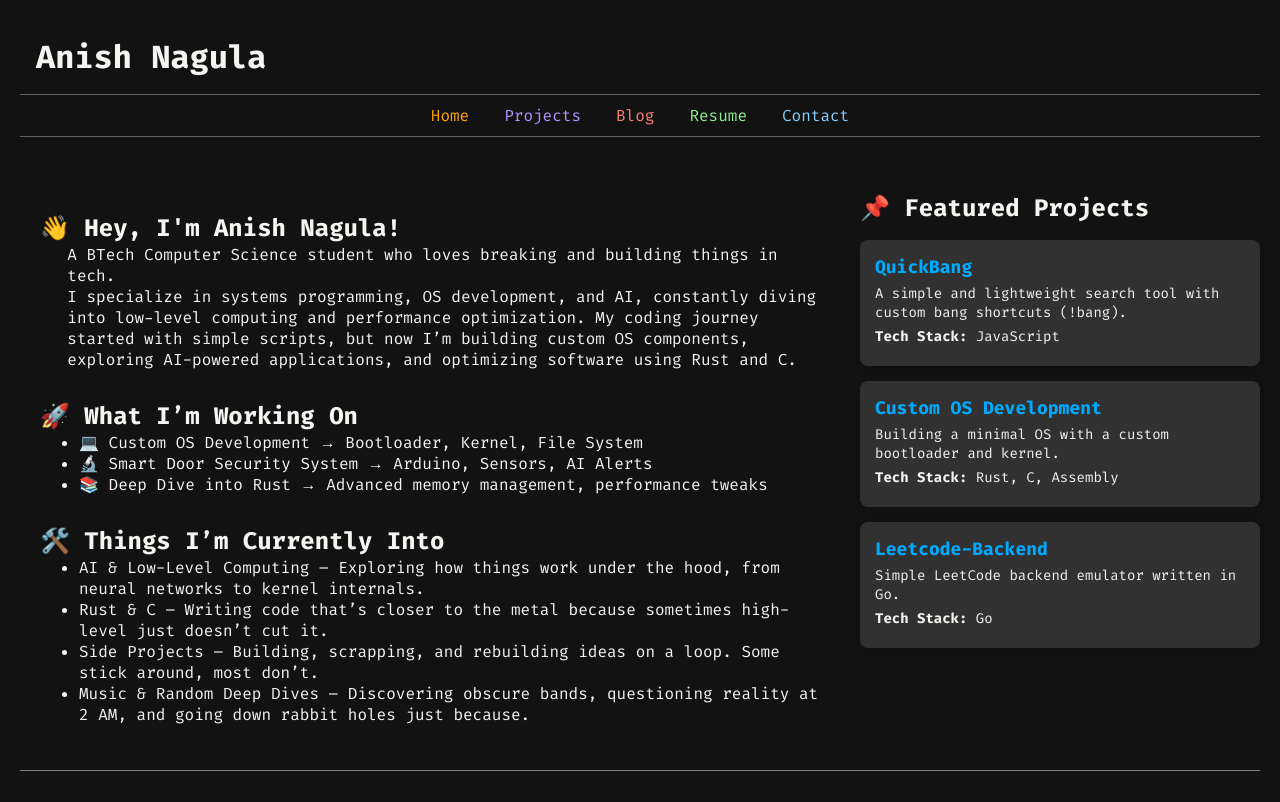
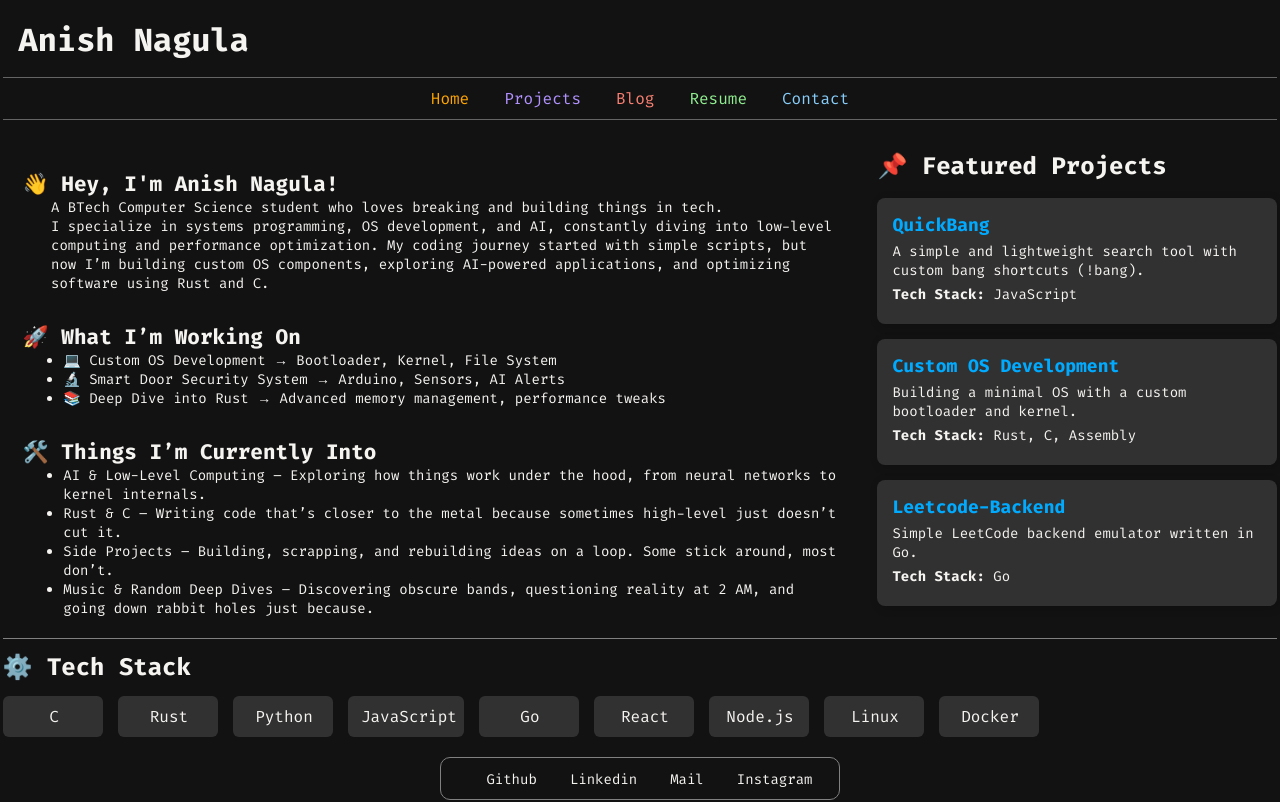
Before and after one commit to anishNagula/portfolio, a React (Vite) app: page / in a window 1280 px wide. Shown: the top 802 px of the page. Built offline with nearby package versions, Linux system fonts and the light colour scheme.

Commit message:
fixed sizing issue

```diff
--- a/src/components/Home/home.module.css
+++ b/src/components/Home/home.module.css
@@ -9,8 +9,8 @@
     display: flex;
     flex-direction: column;
     margin: 0 auto;
-    padding: 20px;
     max-width: 1200px;
+    padding: 0.2%;
     min-width: 100%;
 }
 
@@ -20,7 +20,7 @@
     flex-wrap: wrap;
     gap: 20px;
     flex-grow: 1;
-    padding: 2% 0;
+    padding: 0 0;
     justify-content: space-between;
 }
 
@@ -29,6 +29,7 @@
     flex: 1;
     min-width: 300px;
     padding: 20px;
+    font-size: 14px;
 }
 
 h2 {
@@ -77,9 +78,12 @@ ul {
 
 /* Bottom Container (Tech Stack) */
 .bottomcontainer {
-    padding-top: 20px;
     border-top: 1px solid grey;
     flex-grow: 1;
+}
+
+.bottomcontainer > h2 {
+    margin-top: 1%;
 }
 
 /* Tech Stack */
@@ -87,7 +91,7 @@ ul {
     display: flex;
     flex-wrap: wrap;
     gap: 15px;
-    margin-top: 2%;
+    margin-top: 1%;
 }
 
 .techItem {
```
